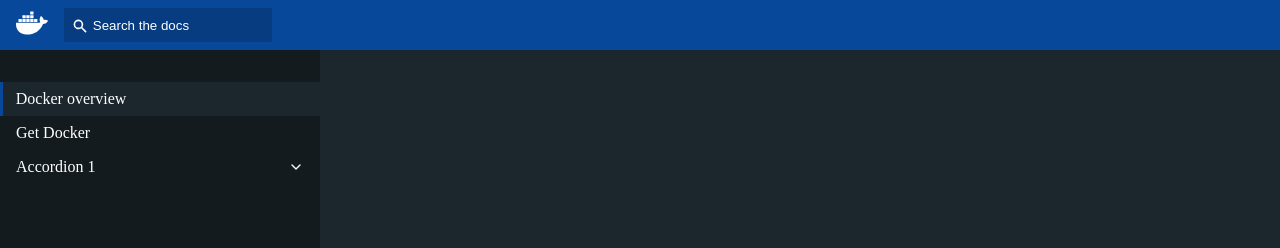
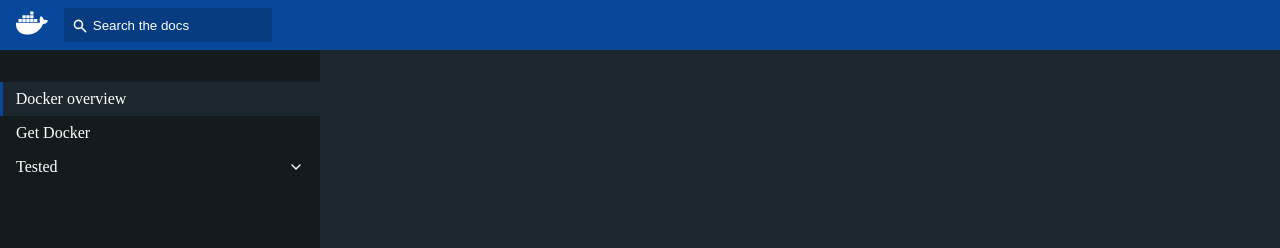
Before and after one commit to CarlosDanielGR/learn-react, a React (Vite) app: page / in a window 1280 px wide. Shown: the top 248 px of the page. Built offline with nearby package versions, Linux system fonts and the light colour scheme.

Commit message:
accordion config completed

```diff
--- a/src/layouts/sidebar/Sidebar.tsx
+++ b/src/layouts/sidebar/Sidebar.tsx
@@ -2,6 +2,7 @@
 import { Accordion, Link } from "./components";
 import { LINKS_SIDEBAR } from "./data/sidebar.data";
 import "./styles/Sidebar.scss";
+import { ILinks } from "./interfaces/sidebar.interface";
 
 function Sidebar() {
   const [linkActive, setLinkActive] = useState(0);
@@ -13,15 +14,23 @@
   return (
     <section className="sidebar">
       {LINKS_SIDEBAR.map((link) => {
-        if (link.children) return <Accordion key={link.id} />;
-        return (
+        const contentLink = (link: ILinks) => (
           <Link
             key={link.id}
-            link={link}
+            linkData={link}
             onActive={handleLinkActive}
             isActive={linkActive === link.id}
           />
         );
+        if (link.children)
+          return (
+            <Accordion
+              key={link.id}
+              title={link.children.title}
+              content={link.children.links.map((link) => contentLink(link))}
+            />
+          );
+        return contentLink(link);
       })}
     </section>
   );
--- a/src/layouts/sidebar/components/Accordion.tsx
+++ b/src/layouts/sidebar/components/Accordion.tsx
@@ -4,7 +4,12 @@
 import AccordionDetails from "@mui/material/AccordionDetails";
 import "./../styles/Accordion.scss";
 
-function Accordion() {
+interface IAccProps {
+  content: JSX.Element[];
+  title: string;
+}
+
+function Accordion({ content, title }: IAccProps) {
   return (
     <AccordionMat className="accordion">
       <AccordionSummary
@@ -12,9 +17,9 @@
         id="panel1a-header"
         expandIcon={<FiChevronDown />}
       >
-        Accordion 1
+        {title}
       </AccordionSummary>
-      <AccordionDetails></AccordionDetails>
+      <AccordionDetails>{content}</AccordionDetails>
     </AccordionMat>
   );
 }
--- a/src/layouts/sidebar/components/Link.tsx
+++ b/src/layouts/sidebar/components/Link.tsx
@@ -1,15 +1,15 @@
 import { ISidebar } from "../interfaces/sidebar.interface";
 import "./../styles/Link.scss";
 
-interface LinkProps {
-  link: ISidebar;
+interface ILinksProps {
+  linkData: ISidebar;
   isActive: boolean;
   onActive: (id: number) => void;
 }
 
-function Link({ link, onActive, isActive }: LinkProps) {
+function Link({ linkData, onActive, isActive }: ILinksProps) {
   const handleActive = () => {
-    onActive(link.id);
+    onActive(linkData.id);
   };
 
   return (
@@ -17,7 +17,7 @@
       className={"link" + " " + (isActive ? "link--active" : "")}
       onClick={handleActive}
     >
-      {link.name}
+      {linkData.name}
     </a>
   );
 }
--- a/src/layouts/sidebar/data/sidebar.data.ts
+++ b/src/layouts/sidebar/data/sidebar.data.ts
@@ -15,15 +15,20 @@
     id: 2,
     name: "Get started",
     route: "",
-    children: [
+    children: {
+      title: "Tested",
+      links: [
         {
-        link: "",
+          id: 0.1,
+          route: "",
           name: "Part 1: Overview",
         },
         {
-        link: "",
+          id: 0.2,
+          route: "",
           name: "Part 2: Containerize an application",
         },
       ],
     },
+  },
 ];
--- a/src/layouts/sidebar/styles/Accordion.scss
+++ b/src/layouts/sidebar/styles/Accordion.scss
@@ -13,4 +13,9 @@
   .MuiAccordionSummary-content {
     margin: 0;
   }
+  .MuiAccordionDetails-root {
+    display: flex;
+    flex-direction: column;
+    padding: 0.5rem 0;
+  }
 }
--- a/src/layouts/sidebar/styles/Link.scss
+++ b/src/layouts/sidebar/styles/Link.scss
@@ -2,6 +2,7 @@
   color: var(--cl-white);
   padding: 0.5rem 1rem;
   text-decoration: none;
+  cursor: pointer;
   &--active {
     background-color: var(--cl-black);
     border-left: 0.2rem solid var(--cl-primary);
```
Also changed, not shown: src/layouts/sidebar/interfaces/sidebar.interface.ts (+7 -4 lines). Lines whose indentation alone changed are shown as unchanged.
